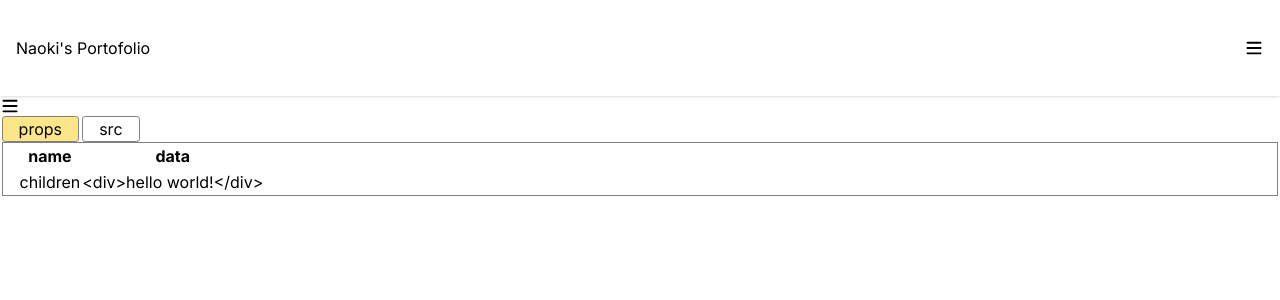
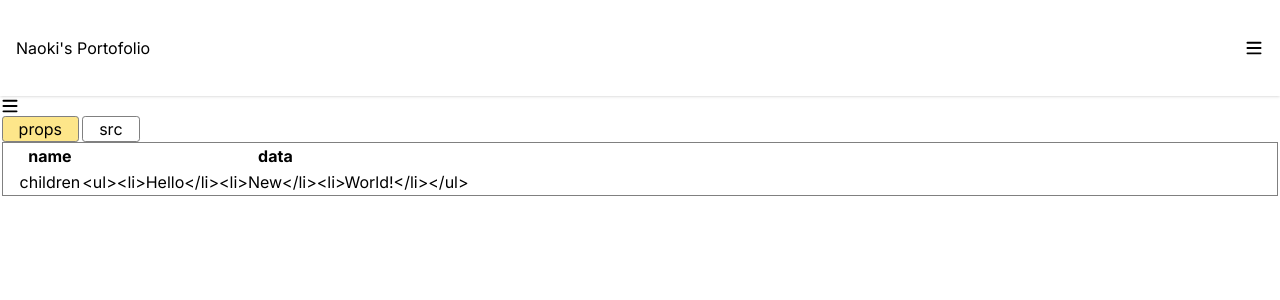
Before and after one commit to NeverPlayTEKKEN/portofolio, a Next.js app: page / in a window 1280 px wide. Shown: the top 300 px of the page. Built offline with nearby package versions, Linux system fonts and the light colour scheme.

Commit message:
エラー解決

```diff
--- a/src/app/page.tsx
+++ b/src/app/page.tsx
@@ -4,10 +4,18 @@ import { Hamburger } from "@/components/header/Hamburger";
 
 export default function Home() {
 
+  const HumbergerPropsChildren = (
+    <ul>
+      <li>Hello</li>
+      <li>New</li>
+      <li>World!</li>
+    </ul>
+  )
+
   return (
     <div>
       <Header tittle="Naoki's Portofolio"/>
-      <CarouselItem render={Hamburger} propslist={{children: <div>hello world!</div>}} isJSX={true} srccode={Hamburgersrc}/>
+      <CarouselItem render={Hamburger} propslist={{children: HumbergerPropsChildren}} isJSX={true} srccode={Hamburgersrc}/>
     </div>
   );
 }
--- a/src/components/carousel/CarouselItem.tsx
+++ b/src/components/carousel/CarouselItem.tsx
@@ -30,7 +30,8 @@ export const CarouselItem = (props: CarouselItemProps) => {
                     labels={["props", "src"]}
                     contents={[
                         <table>
-                            <tr><th>name</th><th>data</th></tr>
+                            <thead><tr><th>name</th><th>data</th></tr></thead>
+                            <tbody>
                             {propslist && Object.keys(propslist).map((key, index)=>
                                 <tr>
                                     <td>{key}</td>
@@ -39,9 +40,10 @@ export const CarouselItem = (props: CarouselItemProps) => {
                                     }</td>
                                 </tr>
                             )}
+                            </tbody>
 
                         </table>,
-                        <SyntaxHighlighter language="typescript" style={docco} customStyle={{fontSize: "12px"}}>{srccode}</SyntaxHighlighter>
+                        <SyntaxHighlighter language="typescript" style={docco} customStyle={{fontSize: "0.75rem"}}>{srccode}</SyntaxHighlighter>
                     ]} />
             </div>
         </div>
```
